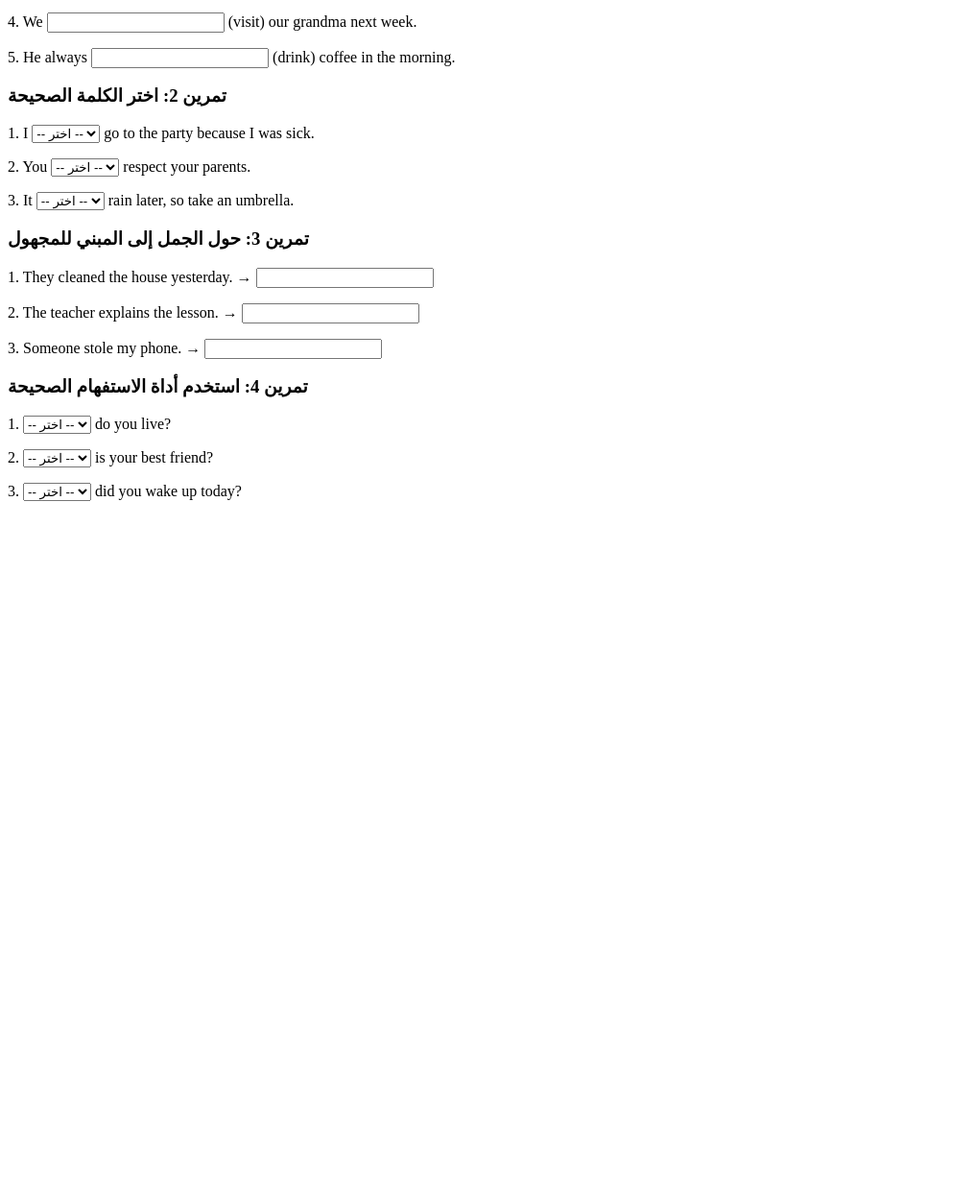
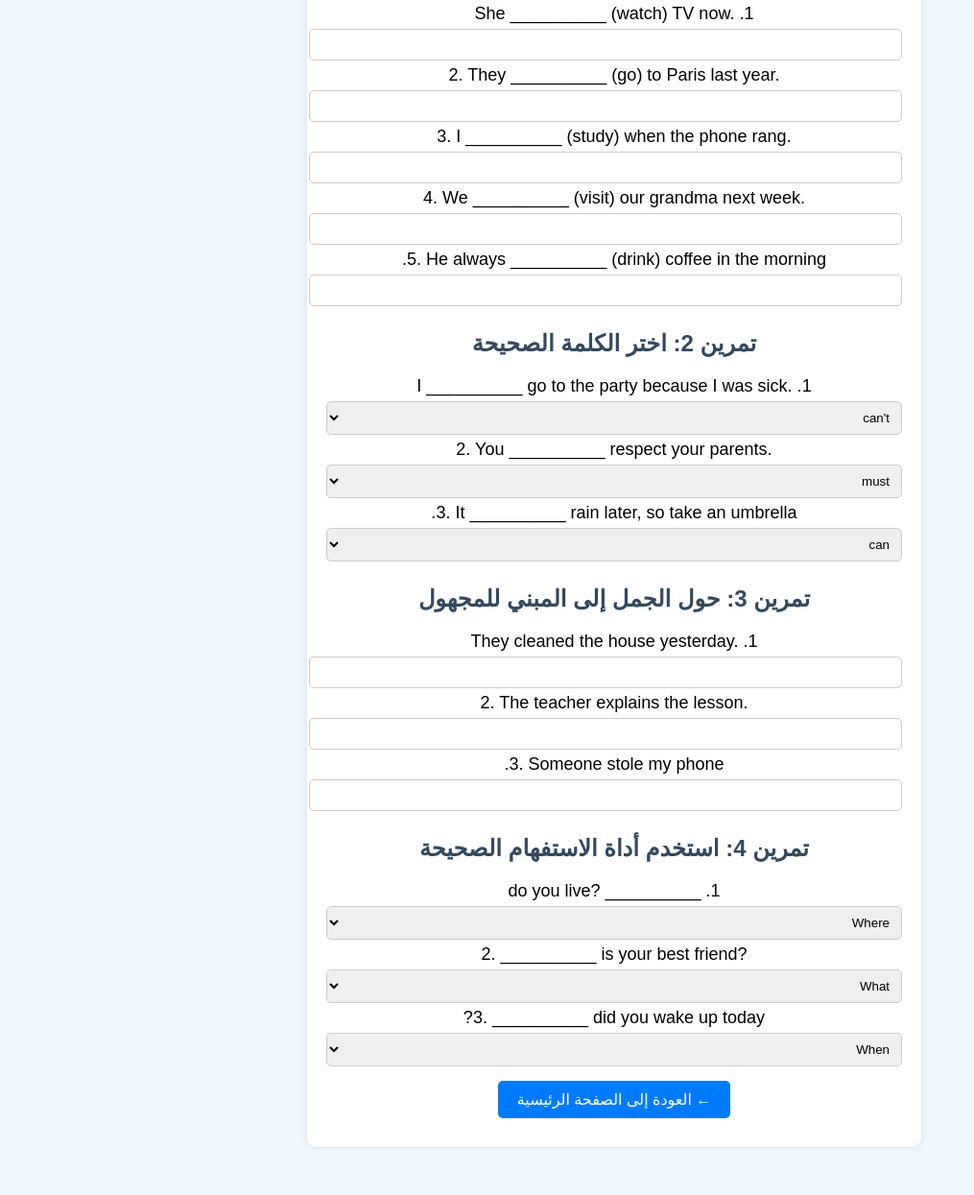
Before and after one commit to msdev2022/English_exercices1, a plain HTML site: page exercises.html in a window 1280 px wide. Shown: the part 195-1440 px from the top of the page at 96% size, without its empty margins (0-1015 px from the left). Before the commit the page ends 800 px from the top, so only its background shows below. Drawn offline with Linux system fonts and the light colour scheme.

Commit message:
Update exercises.html

```diff
--- a/exercises.html
+++ b/exercises.html
@@ -1,72 +1,94 @@
-<section id="exercises">
-    <h2>التمارين</h2>
+<!DOCTYPE html>
+<html lang="ar">
+<head>
+    <meta charset="UTF-8">
+    <meta name="viewport" content="width=device-width, initial-scale=1.0">
+    <title>التمارين</title>
+    <link rel="stylesheet" href="styles.css">
+</head>
+<body>
+    <div class="container">
+        <h1>✍️ تمارين قواعد اللغة الإنجليزية</h1>
 
-    <!-- تمرين 1: أكمل الجمل بالأزمنة الصحيحة -->
-    <div class="exercise">
-        <h3>تمرين 1: أكمل الجمل بالأزمنة الصحيحة</h3>
-        <p>1. She <input type="text" id="q1"> (watch) TV now.</p>
-        <p>2. They <input type="text" id="q2"> (go) to Paris last year.</p>
-        <p>3. I <input type="text" id="q3"> (study) when the phone rang.</p>
-        <p>4. We <input type="text" id="q4"> (visit) our grandma next week.</p>
-        <p>5. He always <input type="text" id="q5"> (drink) coffee in the morning.</p>
+        <h2>تمرين 1: أكمل الجمل بالأزمنة الصحيحة</h2>
+        <form>
+            <label>1. She __________ (watch) TV now.</label>
+            <input type="text" name="q1">
+
+            <label>2. They __________ (go) to Paris last year.</label>
+            <input type="text" name="q2">
+
+            <label>3. I __________ (study) when the phone rang.</label>
+            <input type="text" name="q3">
+
+            <label>4. We __________ (visit) our grandma next week.</label>
+            <input type="text" name="q4">
+
+            <label>5. He always __________ (drink) coffee in the morning.</label>
+            <input type="text" name="q5">
+        </form>
+
+        <h2>تمرين 2: اختر الكلمة الصحيحة</h2>
+        <form>
+            <label>1. I __________ go to the party because I was sick.</label>
+            <select name="q6">
+                <option>can't</option>
+                <option>couldn't</option>
+                <option>mustn't</option>
+            </select>
+
+            <label>2. You __________ respect your parents.</label>
+            <select name="q7">
+                <option>must</option>
+                <option>may</option>
+                <option>can</option>
+            </select>
+
+            <label>3. It __________ rain later, so take an umbrella.</label>
+            <select name="q8">
+                <option>can</option>
+                <option>may</option>
+                <option>should</option>
+            </select>
+        </form>
+
+        <h2>تمرين 3: حول الجمل إلى المبني للمجهول</h2>
+        <form>
+            <label>1. They cleaned the house yesterday.</label>
+            <input type="text" name="q9">
+
+            <label>2. The teacher explains the lesson.</label>
+            <input type="text" name="q10">
+
+            <label>3. Someone stole my phone.</label>
+            <input type="text" name="q11">
+        </form>
+
+        <h2>تمرين 4: استخدم أداة الاستفهام الصحيحة</h2>
+        <form>
+            <label>1. __________ do you live?</label>
+            <select name="q12">
+                <option>Where</option>
+                <option>When</option>
+                <option>Who</option>
+            </select>
+
+            <label>2. __________ is your best friend?</label>
+            <select name="q13">
+                <option>What</option>
+                <option>Who</option>
+                <option>How</option>
+            </select>
+
+            <label>3. __________ did you wake up today?</label>
+            <select name="q14">
+                <option>When</option>
+                <option>Where</option>
+                <option>Why</option>
+            </select>
+        </form>
+
+        <a href="index.html" class="btn back">← العودة إلى الصفحة الرئيسية</a>
     </div>
-
-    <!-- تمرين 2: اختر الكلمة الصحيحة -->
-    <div class="exercise">
-        <h3>تمرين 2: اختر الكلمة الصحيحة</h3>
-        <p>1. I <select id="q6">
-            <option value="">-- اختر --</option>
-            <option value="can't">can't</option>
-            <option value="couldn't">couldn't</option>
-            <option value="mustn't">mustn't</option>
-        </select> go to the party because I was sick.</p>
-
-        <p>2. You <select id="q7">
-            <option value="">-- اختر --</option>
-            <option value="must">must</option>
-            <option value="may">may</option>
-            <option value="can">can</option>
-        </select> respect your parents.</p>
-
-        <p>3. It <select id="q8">
-            <option value="">-- اختر --</option>
-            <option value="can">can</option>
-            <option value="may">may</option>
-            <option value="should">should</option>
-        </select> rain later, so take an umbrella.</p>
-    </div>
-
-    <!-- تمرين 3: حول الجمل إلى المبني للمجهول -->
-    <div class="exercise">
-        <h3>تمرين 3: حول الجمل إلى المبني للمجهول</h3>
-        <p>1. They cleaned the house yesterday. → <input type="text" id="q9"></p>
-        <p>2. The teacher explains the lesson. → <input type="text" id="q10"></p>
-        <p>3. Someone stole my phone. → <input type="text" id="q11"></p>
-    </div>
-
-    <!-- تمرين 4: استخدم أداة الاستفهام الصحيحة -->
-    <div class="exercise">
-        <h3>تمرين 4: استخدم أداة الاستفهام الصحيحة</h3>
-        <p>1. <select id="q12">
-            <option value="">-- اختر --</option>
-            <option value="Where">Where</option>
-            <option value="When">When</option>
-            <option value="Who">Who</option>
-        </select> do you live?</p>
-
-        <p>2. <select id="q13">
-            <option value="">-- اختر --</option>
-            <option value="What">What</option>
-            <option value="Who">Who</option>
-            <option value="How">How</option>
-        </select> is your best friend?</p>
-
-        <p>3. <select id="q14">
-            <option value="">-- اختر --</option>
-            <option value="When">When</option>
-            <option value="Where">Where</option>
-            <option value="Why">Why</option>
-        </select> did you wake up today?</p>
-    </div>
-
-</section>
+</body>
+</html>
```
